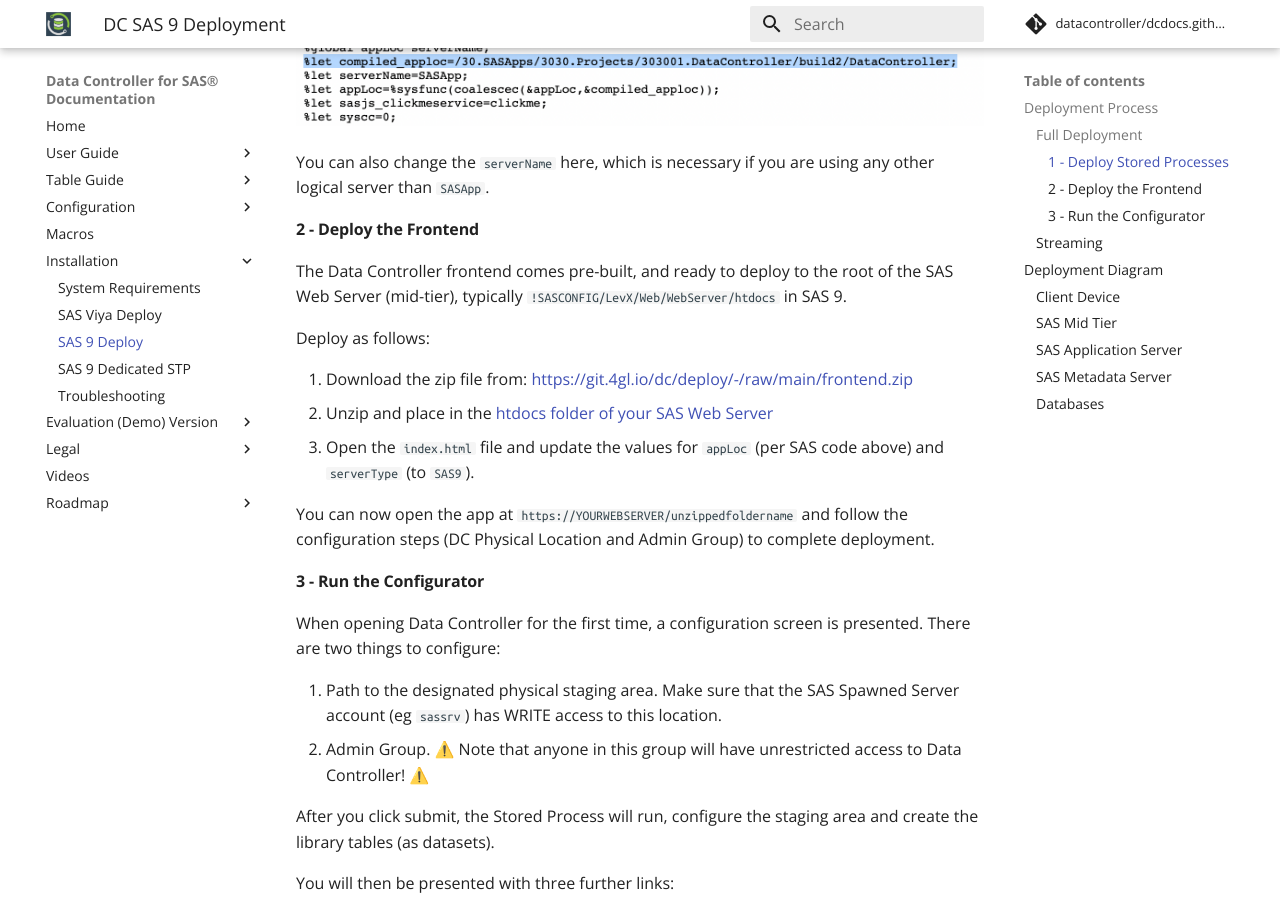
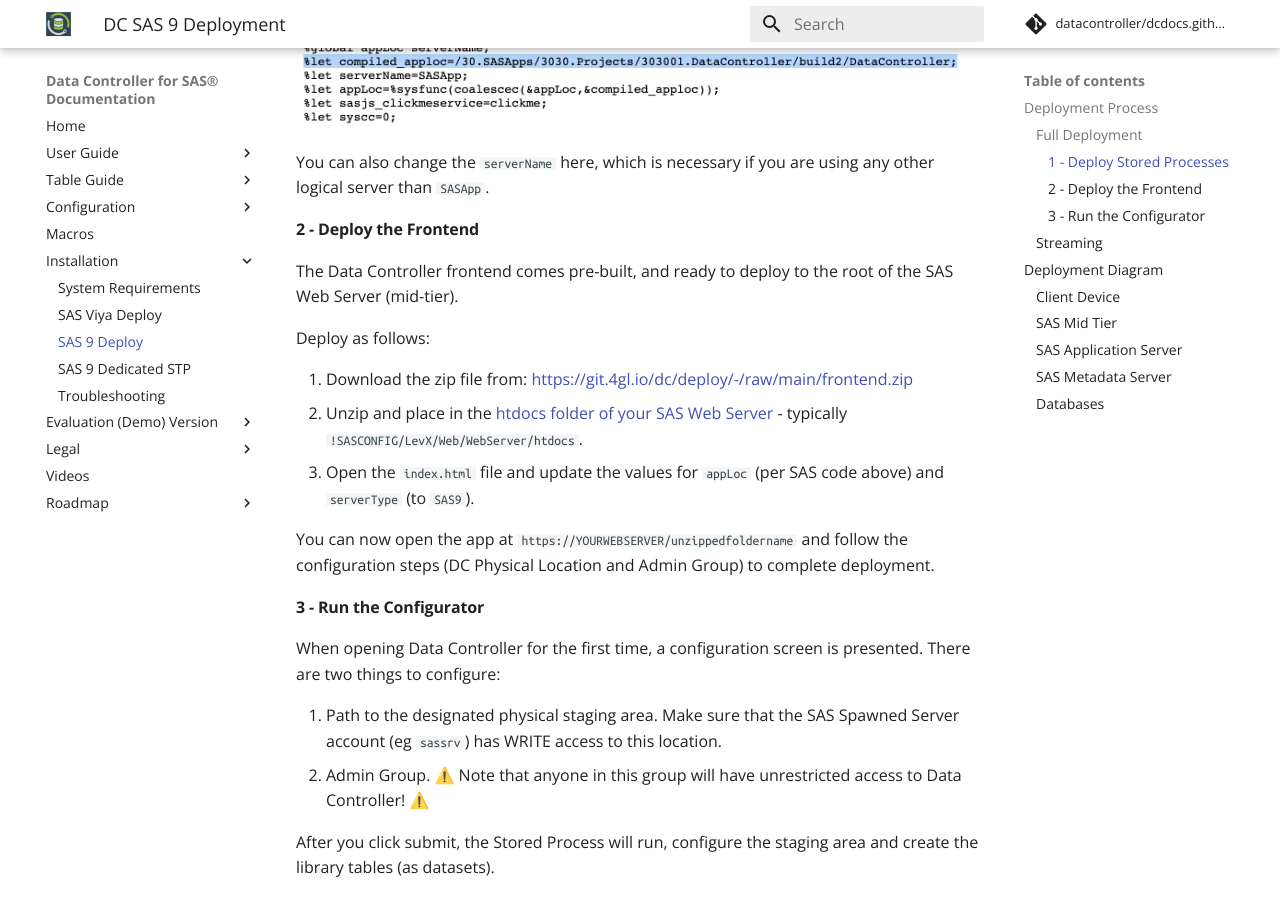
Before and after one commit to datacontroller/docs.datacontroller.io, an MkDocs documentation site: the page built from docs/dci-deploysas9.md, in a window 1280 px wide and 900 px high, scrolled down 683 px. Built offline with MkDocs 1.6.1 and Material for MkDocs 9.7.7, drawn with Linux system fonts in a browser that asks for light colours; comment, search, counter and statistics services are not loaded.

Commit message:
chore: automated commit

```diff
--- a/docs/dci-deploysas9.md
+++ b/docs/dci-deploysas9.md
@@ -34,12 +34,12 @@
 
 #### 2 - Deploy the Frontend
 
-The Data Controller frontend comes pre-built, and ready to deploy to the root of the SAS Web Server (mid-tier), typically `!SASCONFIG/LevX/Web/WebServer/htdocs` in SAS 9.
+The Data Controller frontend comes pre-built, and ready to deploy to the root of the SAS Web Server (mid-tier).
 
 Deploy as follows:
 
 1.  Download the zip file from: [https://git.4gl.io/dc/deploy/-/raw/main/frontend.zip](https://git.4gl.io/dc/deploy/-/raw/main/frontend.zip)
-2. Unzip and place in the [htdocs folder of your SAS Web Server](https://sasjs.io/frontend-deployment/#sas9-deploy)
+2. Unzip and place in the [htdocs folder of your SAS Web Server](https://sasjs.io/frontend-deployment/#sas9-deploy) - typically `!SASCONFIG/LevX/Web/WebServer/htdocs`.
 3. Open the `index.html` file and update the values for `appLoc` (per SAS code above) and `serverType` (to `SAS9`).
 
 You can now open the app at `https://YOURWEBSERVER/unzippedfoldername` and follow the configuration steps (DC Physical Location and Admin Group) to complete deployment.
```
